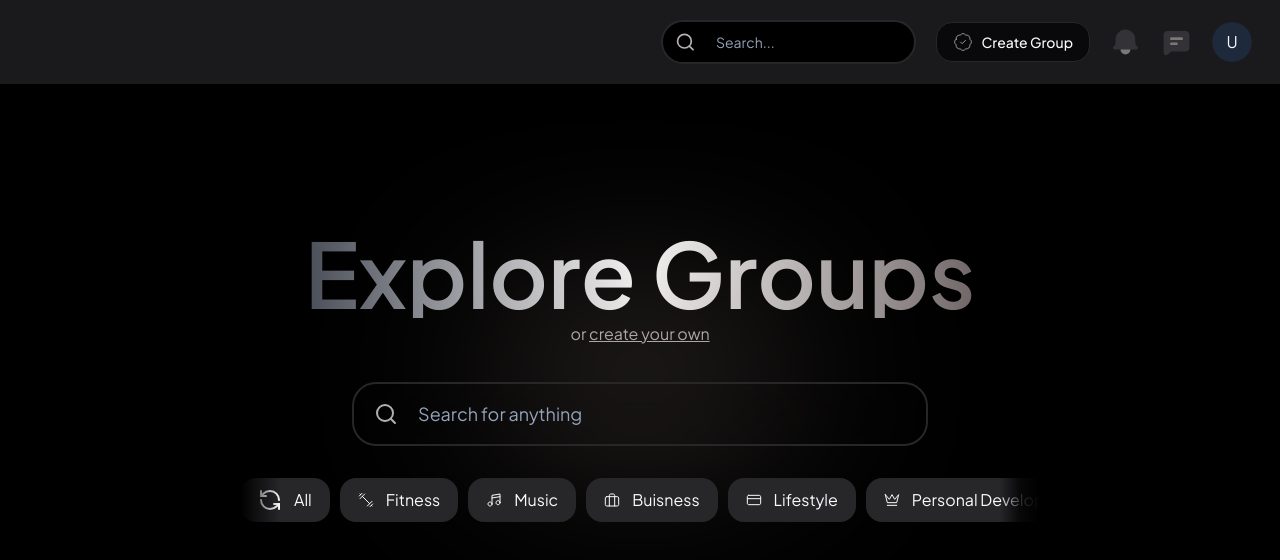
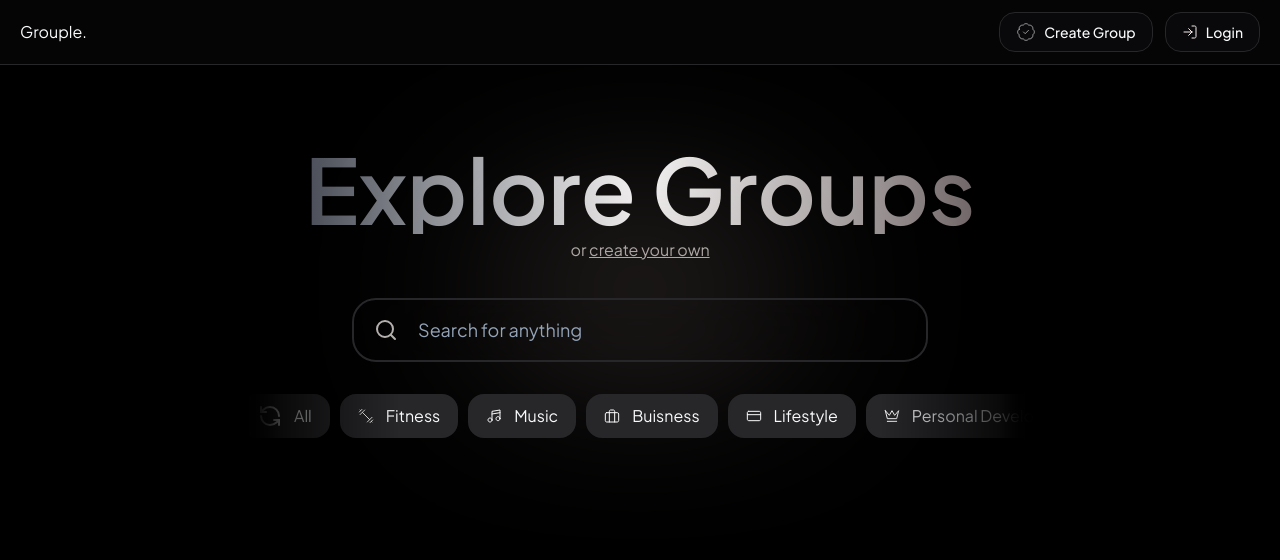
Before and after one commit to webprodigies/webprodigies-grouple, a Next.js app: page /explore in a window 1280 px wide. Shown: the top 560 px of the page. Built offline with nearby package versions, Linux system fonts and the light colour scheme; no server answers; the database is empty; what @uploadcare/upload-client would draw is missing.

Commit message:
build: final build completed and deployed. All the best Prodigies

```diff
--- a/src/app/(discover)/layout.tsx
+++ b/src/app/(discover)/layout.tsx
@@ -1,4 +1,4 @@
-import { Navbar } from "../group/_components/navbar"
+import { Navbar } from "./_components/navbar"
 
 type ExploreLayoutProps = {
   children: React.ReactNode
--- a/src/components/global/rich-text-editor/node-selector.tsx
+++ b/src/components/global/rich-text-editor/node-selector.tsx
@@ -90,7 +90,7 @@ const items: SelectorItem[] = [
         .chain()
         .focus()
         .toggleNode("paragraph", "paragraph")
-        // @ts-ignore
+       // @ts-ignore
         .toggleBlockquote()
         .run(),
     isActive: (editor: any) => editor.isActive("blockquote"),
--- a/src/components/global/slider/index.tsx
+++ b/src/components/global/slider/index.tsx
@@ -12,7 +12,12 @@ type SliderProps = {
 
 export const Slider = ({ children, overlay, label, ...rest }: SliderProps) => {
   return (
-    <div className="w-full max-w-full overflow-x-hidden mt-5 relative  ">
+    <div
+      style={{
+        maskImage: `linear-gradient(to right,rgba(0, 0, 0, 0),rgba(0, 0, 0, 1) 20%,rgba(0, 0, 0, 1) 80%,rgba(0, 0, 0, 0))`,
+      }}
+      className="w-full max-w-full overflow-x-hidden mt-5 relative  "
+    >
       {overlay && (
         <>
           <div className="absolute w-[40px] slider-overlay left-0 h-full z-50" />
```
